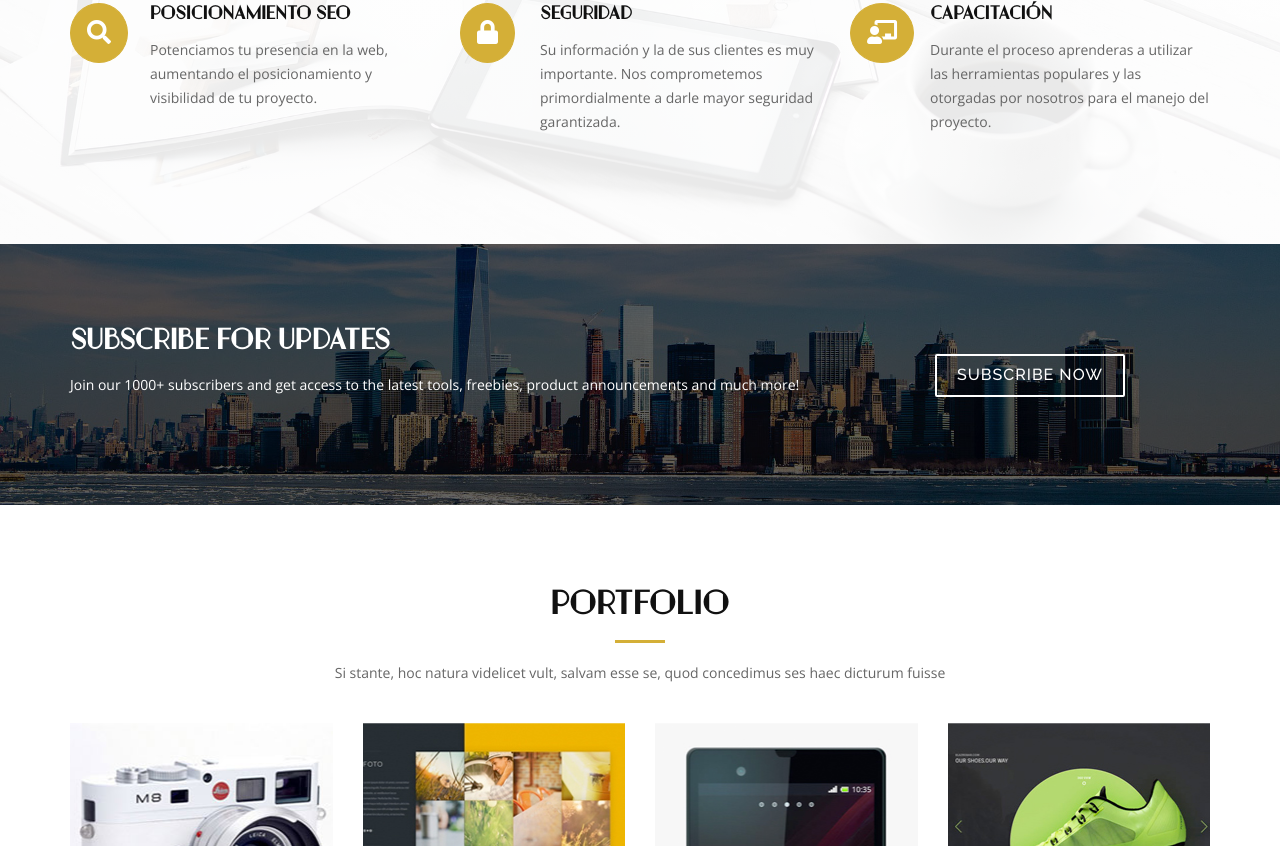
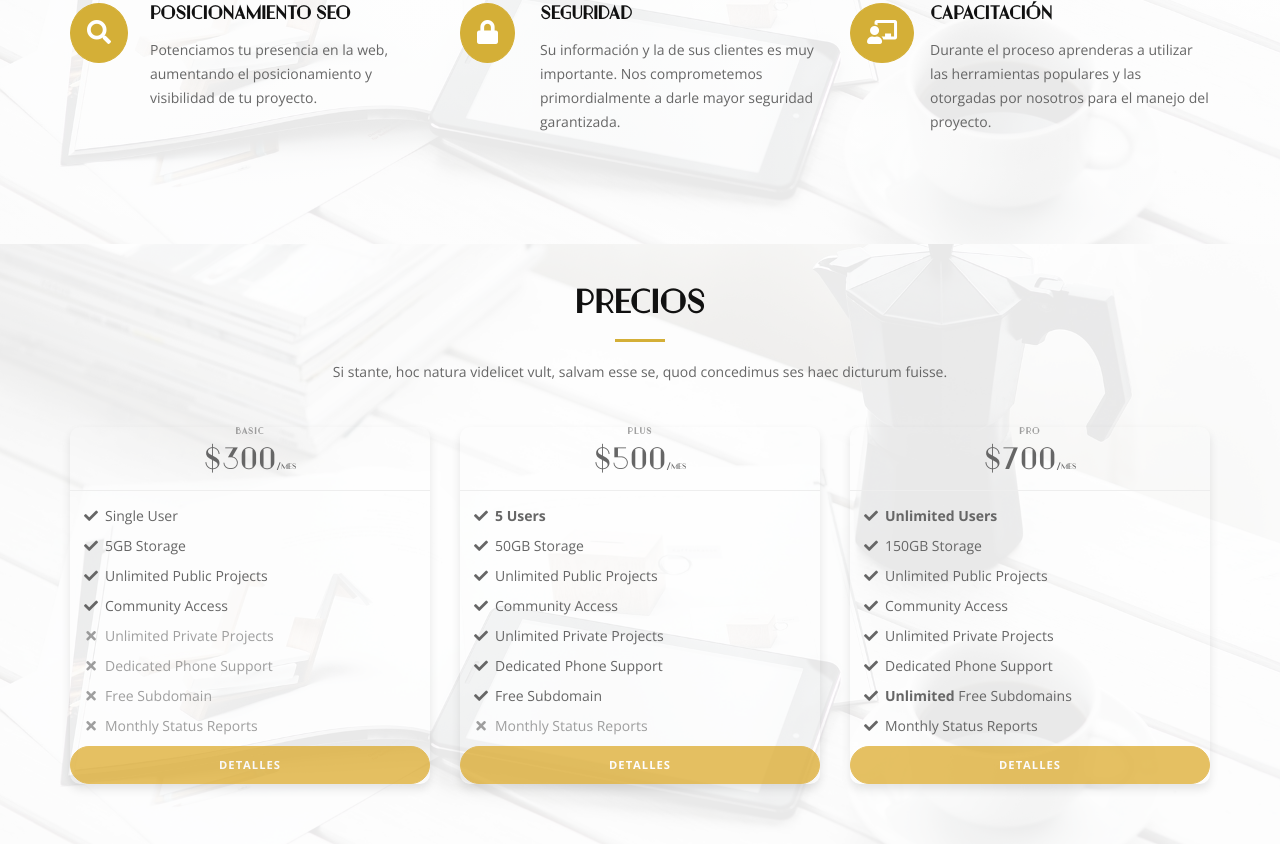
Before and after one commit to goldlineweb/goldlineweb.github.io, a plain HTML site: page index.html in a window 1280 px wide. Shown: the part 1954-2800 px from the top of the page. Drawn offline with nearby package versions, Linux system fonts and the light colour scheme.

Commit message:
Se agrego seccion para los precios de los planes de los servicios

```diff
--- a/css/style.css
+++ b/css/style.css
@@ -24,6 +24,19 @@ a:hover, a:active, a:focus {
   text-decoration: none;
 }
 
+.btn-primary
+{
+  color: #fff;
+  background-color: goldenrod;
+  border-color: goldenrod;
+}
+
+.btn-primary:hover
+{
+  color: #fff;
+  background-color: #FFD700;
+  border-color: #FFD700;
+}
 p {
   padding: 0;
   margin: 0 0 30px 0;
@@ -879,3 +892,70 @@ body.mobile-nav-active #mobile-nav-toggle {
   font-size: 13px;
   color: #ccc;
 }
+
+
+
+
+section.pricing {
+  background: linear-gradient(rgba(255, 255, 255, 0.9), rgba(255, 255, 255, 0.9)), url("../img/services-bg.jpg") fixed center center;
+  background-size: cover;
+  padding: 40px 0 60px 0;
+}
+
+.pricing .card {
+  border: none;
+  border-radius: 1rem;
+  transition: all 0.2s;
+  box-shadow: 0 0.5rem 1rem 0 rgba(0, 0, 0, 0.1);
+}
+
+.pricing hr {
+  margin: 1.5rem 0;
+}
+
+.pricing .card-title {
+  margin: 0.5rem 0;
+  font-size: 0.9rem;
+  letter-spacing: .1rem;
+  font-weight: bold;
+}
+
+.pricing .card-price {
+  font-size: 3rem;
+  margin: 0;
+}
+
+.pricing .card-price .period {
+  font-size: 0.8rem;
+}
+
+.pricing ul li {
+  margin-bottom: 1rem;
+}
+
+.pricing .text-muted {
+  opacity: 0.7;
+}
+
+.pricing .btn {
+  font-size: 80%;
+  border-radius: 5rem;
+  letter-spacing: .1rem;
+  font-weight: bold;
+  padding: 1rem;
+  opacity: 0.7;
+  transition: all 0.2s;
+}
+
+/* Hover Effects on Card */
+
+@media (min-width: 992px) {
+  .pricing .card:hover {
+    margin-top: -.25rem;
+    margin-bottom: .25rem;
+    box-shadow: 0 0.5rem 1rem 0 rgba(0, 0, 0, 0.3);
+  }
+  .pricing .card:hover .btn {
+    opacity: 1;
+  }
+}
--- a/index.html
+++ b/index.html
@@ -83,6 +83,7 @@
           <li><a href="#services">Servicios</a></li>
           <!-- <li><a href="#portfolio">Portfolio</a></li> -->
           <!-- <li><a href="#testimonials">Testimonials</a></li> -->
+          <li><a href="#precios">Precios</a></li>
           <li><a href="#team">Team</a></li>
           <!-- <li class="menu-has-children"><a href="">Drop Down</a>
             <ul>
@@ -196,7 +197,7 @@
   <!--==========================
   Subscrbe Section
   ============================-->
-  <section id="subscribe">
+  <!-- <section id="subscribe">
     <div class="container wow fadeInUp">
       <div class="row">
         <div class="col-md-8">
@@ -208,8 +209,83 @@
         </div>
       </div>
     </div>
-  </section>
-
+  </section> -->
+<section id="precios" class="pricing py-5">
+  <div class="container wow fadeInUp">
+      <div class="row">
+          <div class="col-md-12">
+            <h3 class="section-title">Precios</h3>
+            <div class="section-title-divider"></div>
+            <p class="section-description">Si stante, hoc natura videlicet vult, salvam esse se, quod concedimus ses haec dicturum fuisse.</p>
+          </div>
+        </div>
+    <div class="row">
+      <!-- Free Tier -->
+      <div class="col-lg-4">
+        <div class="card mb-5 mb-lg-0">
+          <div class="card-body">
+            <h5 class="card-title text-muted text-uppercase text-center">Basic</h5>
+            <h6 class="card-price text-center">$300<span class="period">/mes</span></h6>
+            <hr>
+            <ul class="fa-ul">
+              <li><span class="fa-li"><i class="fas fa-check"></i></span>Single User</li>
+              <li><span class="fa-li"><i class="fas fa-check"></i></span>5GB Storage</li>
+              <li><span class="fa-li"><i class="fas fa-check"></i></span>Unlimited Public Projects</li>
+              <li><span class="fa-li"><i class="fas fa-check"></i></span>Community Access</li>
+              <li class="text-muted"><span class="fa-li"><i class="fas fa-times"></i></span>Unlimited Private Projects</li>
+              <li class="text-muted"><span class="fa-li"><i class="fas fa-times"></i></span>Dedicated Phone Support</li>
+              <li class="text-muted"><span class="fa-li"><i class="fas fa-times"></i></span>Free Subdomain</li>
+              <li class="text-muted"><span class="fa-li"><i class="fas fa-times"></i></span>Monthly Status Reports</li>
+            </ul>
+            <a href="#" class="btn btn-block btn-primary text-uppercase">Detalles</a>
+          </div>
+        </div>
+      </div>
+      <!-- Plus Tier -->
+      <div class="col-lg-4">
+        <div class="card mb-5 mb-lg-0">
+          <div class="card-body">
+            <h5 class="card-title text-muted text-uppercase text-center">Plus</h5>
+            <h6 class="card-price text-center">$500<span class="period">/mes</span></h6>
+            <hr>
+            <ul class="fa-ul">
+              <li><span class="fa-li"><i class="fas fa-check"></i></span><strong>5 Users</strong></li>
+              <li><span class="fa-li"><i class="fas fa-check"></i></span>50GB Storage</li>
+              <li><span class="fa-li"><i class="fas fa-check"></i></span>Unlimited Public Projects</li>
+              <li><span class="fa-li"><i class="fas fa-check"></i></span>Community Access</li>
+              <li><span class="fa-li"><i class="fas fa-check"></i></span>Unlimited Private Projects</li>
+              <li><span class="fa-li"><i class="fas fa-check"></i></span>Dedicated Phone Support</li>
+              <li><span class="fa-li"><i class="fas fa-check"></i></span>Free Subdomain</li>
+              <li class="text-muted"><span class="fa-li"><i class="fas fa-times"></i></span>Monthly Status Reports</li>
+            </ul>
+            <a href="#" class="btn btn-block btn-primary text-uppercase">Detalles</a>
+          </div>
+        </div>
+      </div>
+      <!-- Pro Tier -->
+      <div class="col-lg-4">
+        <div class="card">
+          <div class="card-body">
+            <h5 class="card-title text-muted text-uppercase text-center">Pro</h5>
+            <h6 class="card-price text-center">$700<span class="period">/mes</span></h6>
+            <hr>
+            <ul class="fa-ul">
+              <li><span class="fa-li"><i class="fas fa-check"></i></span><strong>Unlimited Users</strong></li>
+              <li><span class="fa-li"><i class="fas fa-check"></i></span>150GB Storage</li>
+              <li><span class="fa-li"><i class="fas fa-check"></i></span>Unlimited Public Projects</li>
+              <li><span class="fa-li"><i class="fas fa-check"></i></span>Community Access</li>
+              <li><span class="fa-li"><i class="fas fa-check"></i></span>Unlimited Private Projects</li>
+              <li><span class="fa-li"><i class="fas fa-check"></i></span>Dedicated Phone Support</li>
+              <li><span class="fa-li"><i class="fas fa-check"></i></span><strong>Unlimited</strong> Free Subdomains</li>
+              <li><span class="fa-li"><i class="fas fa-check"></i></span>Monthly Status Reports</li>
+            </ul>
+            <a href="#" class="btn btn-block btn-primary text-uppercase">Detalles  </a>
+          </div>
+        </div>
+      </div>
+    </div>
+  </div>
+</section>
   <!--==========================
   Porfolio Section
   ============================-->
```
